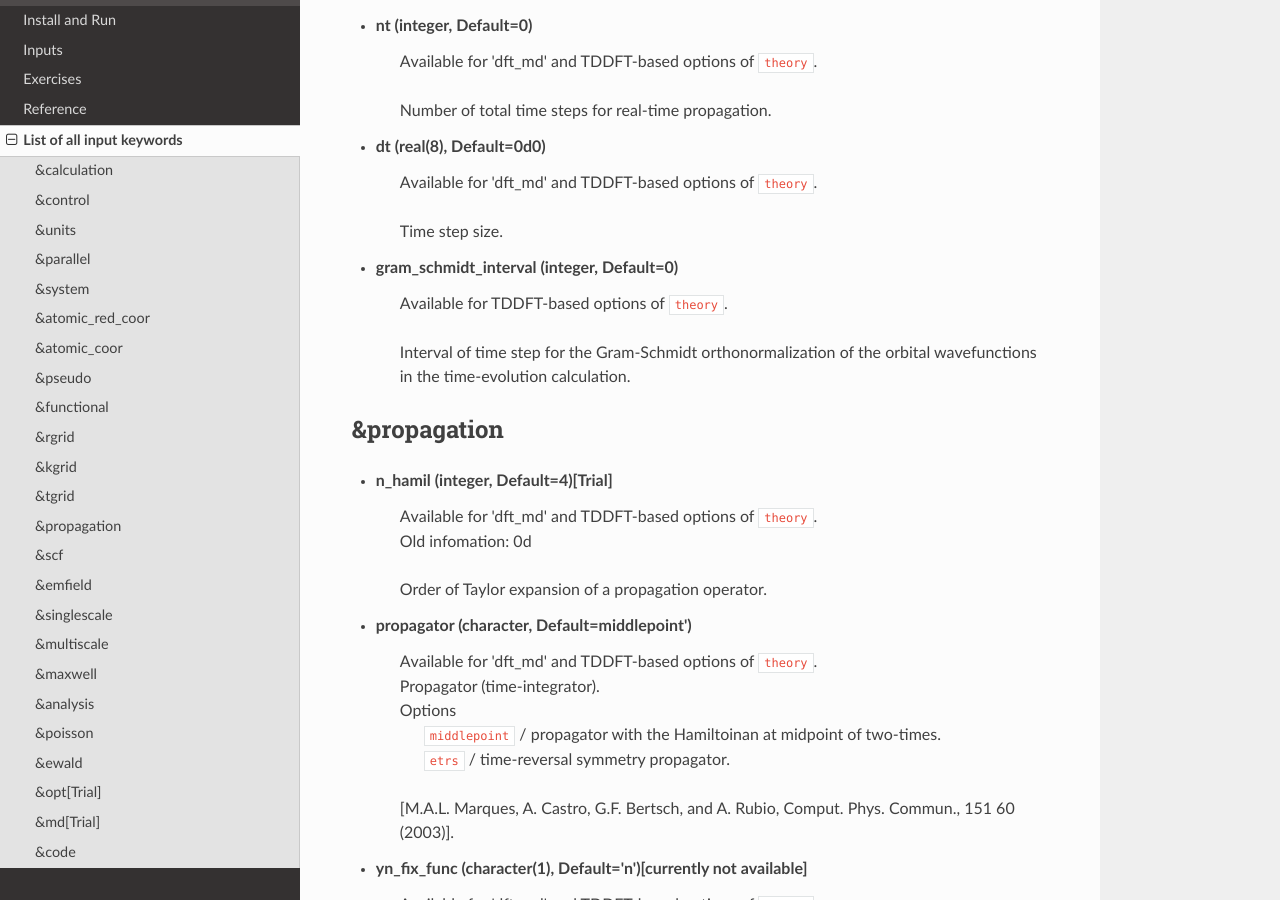
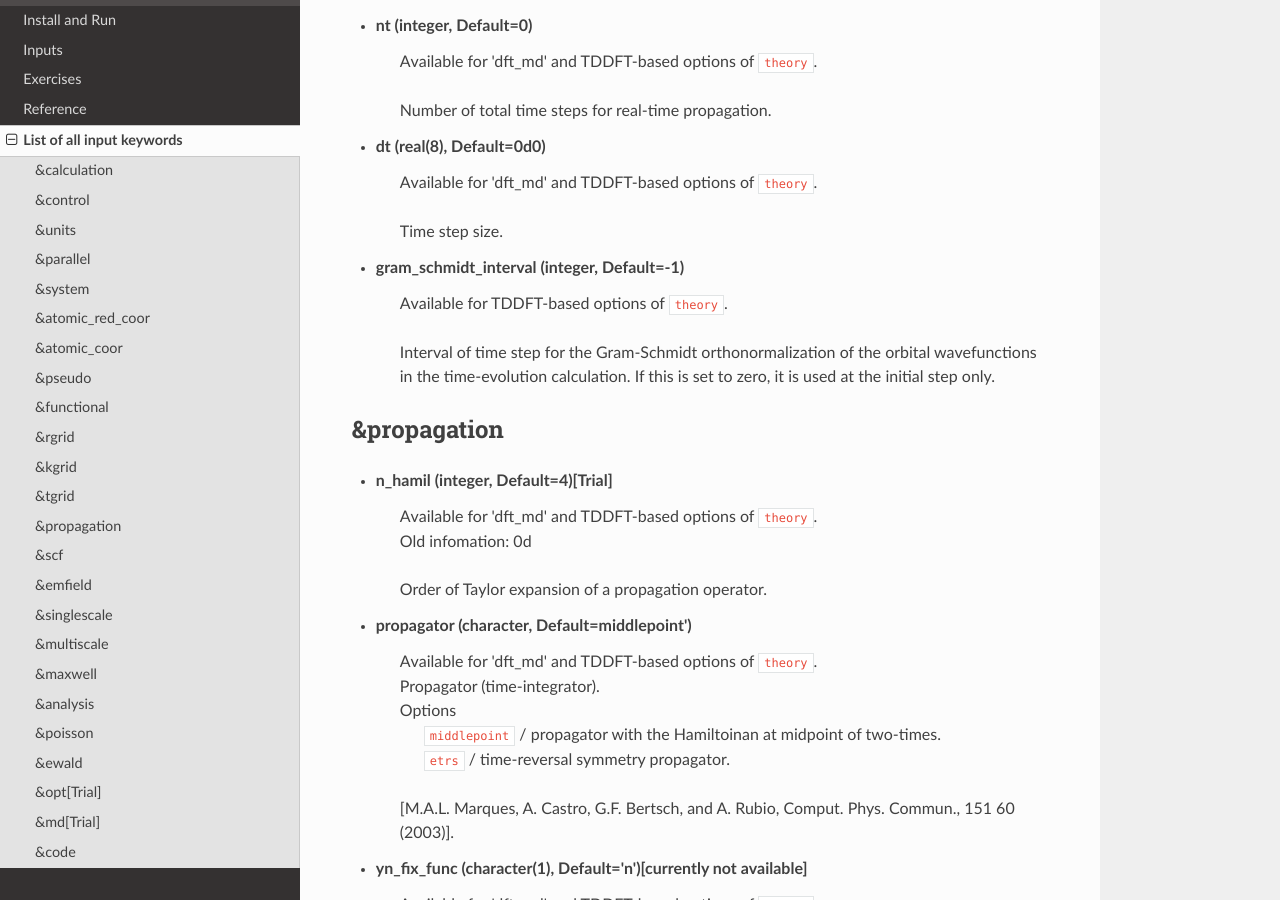
Before and after one commit to SALMON-TDDFT/SALMON-DOCS, a Sphinx documentation site: the page built from source/input_keyword_list.rst, in a window 1280 px wide and 900 px high, scrolled down 10998 px. Built offline with Sphinx 7.4.7 and the Read the Docs theme 2.0.0, drawn with Linux system fonts in a browser that asks for light colours; formulas are drawn with MathJax 3.

Commit message:
Update input_keyword_list.rst

```diff
--- a/source/input_keyword_list.rst
+++ b/source/input_keyword_list.rst
@@ -403,9 +403,9 @@ Input for psudopotentials. Size of array (:) is equal to ``&system/nelem``.
    | Available for 'dft_md' and TDDFT-based options of ``theory``.
    Time step size.
 
-- **gram_schmidt_interval** (integer, Default=0)
+- **gram_schmidt_interval** (integer, Default=-1)
    | Available for TDDFT-based options of ``theory``.
-   Interval of time step for the Gram-Schmidt orthonormalization of the orbital wavefunctions in the time-evolution calculation.
+   Interval of time step for the Gram-Schmidt orthonormalization of the orbital wavefunctions in the time-evolution calculation. If this is set to zero, it is used at the initial step only.
 
 &propagation
 ------------
```
